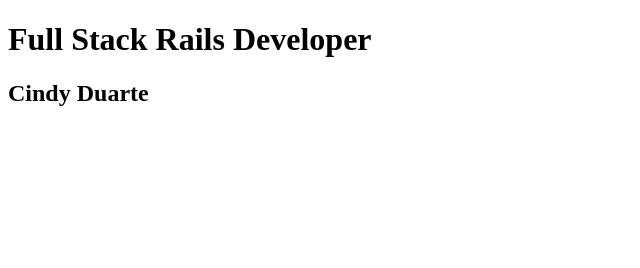
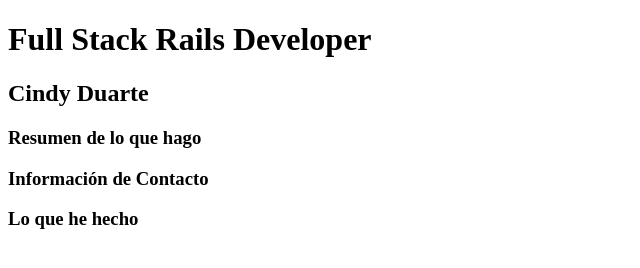
Before and after one commit to ydnick92/ydnick92.github.io, a plain HTML site: page index.html in a window 1280 px wide. Shown: the whole page, without its empty margins (0-640 px from the left). Drawn offline with Linux system fonts and the light colour scheme.

Commit message:
Incluyo lo que va en la página

```diff
--- a/index.html
+++ b/index.html
@@ -7,5 +7,8 @@
   <body>
     <h1>Full Stack Rails Developer</h1>
     <h2>Cindy Duarte</h2>
+    <h3>Resumen de lo que hago</h3>
+    <h3>Información de Contacto</h3>
+    <h3>Lo que he hecho</h3>
   </body>
 </html>
```
